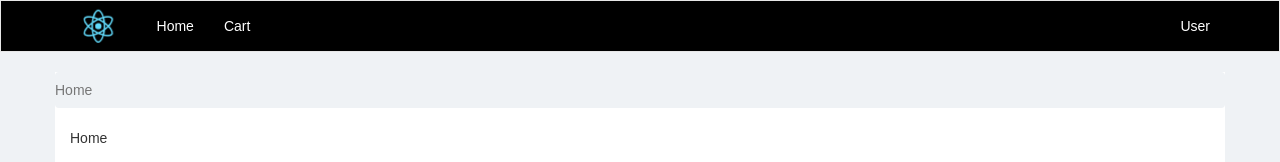
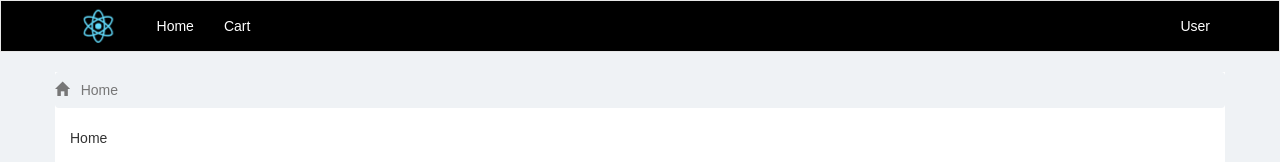
Before and after one commit to tttlan/FE-React-JS, a React app: page / in a window 1280 px wide. Shown: the top 162 px of the page. Built offline with nearby package versions, Linux system fonts and the light colour scheme.

Commit message:
react js

```diff
--- a/src/App.js
+++ b/src/App.js
@@ -1,7 +1,7 @@
 import React, { Component, Fragment } from 'react';
 import { BrowserRouter as Router } from "react-router-dom";
 
-import AppLayout from './components/shared/AppLayout.component';
+import AppLayout from './components/shared/layout/AppLayout.component';
 
 class App extends Component {
 	render() {
--- a/src/components/shared/AppBreadcrumb.component.js
+++ /dev/null
@@ -1,32 +0,0 @@
-import React, { Component } from 'react';
-
-import Breadcrumb from 'react-bootstrap/lib/Breadcrumb';
-
-import './app-breadcrumb.scss';
-
-class AppBreadcrumb extends Component {
-    checkActiveBreadcrumbItem(pathName) {
-        const currentPathName = window.location.pathname;
-        let active = false;
-
-        if (currentPathName === pathName) {
-            active = true;
-        }
-
-        return active;
-    }
-
-    render() {
-        return (
-            <Breadcrumb className="app-breadcrumb">
-                <Breadcrumb.Item href="/" active={this.checkActiveBreadcrumbItem('/')}>Home</Breadcrumb.Item>
-                {
-                    this.checkActiveBreadcrumbItem('/cart') ?
-                        <Breadcrumb.Item active={this.checkActiveBreadcrumbItem('/cart')}>Shopping Cart</Breadcrumb.Item> : ''
-                }
-            </Breadcrumb>
-        );
-    }
-}
-
-export default AppBreadcrumb;
--- /dev/null
+++ b/src/components/shared/breadcrumb/AppBreadcrumb.component.js
@@ -0,0 +1,73 @@
+import React, { Component } from 'react';
+
+import Breadcrumb from 'react-bootstrap/lib/Breadcrumb';
+import Glyphicon from 'react-bootstrap/lib/Glyphicon';
+
+import './app-breadcrumb.scss';
+
+class AppBreadcrumb extends Component {
+    constructor(props) {
+        super(props);
+        this.state = {
+            breadcrumbs: [
+                {
+                    id: 'home',
+                    name: 'Home',
+                    icon: 'glyphicon glyphicon-home',
+                    href: '/'
+                },
+                {
+                    id: 'shopping_cart',
+                    name: 'Shopping Cart',
+                    icon: 'glyphicon glyphicon-shopping-cart',
+                    href: '/cart'
+                }
+            ]
+        };
+
+        this.checkActiveBreadcrumbItem = this.checkActiveBreadcrumbItem.bind(this);
+        this.showBreadcrumb = this.showBreadcrumb.bind(this);
+    }
+
+    checkActiveBreadcrumbItem(pathName) {
+        const currentPathName = window.location.pathname;
+        let active = false;
+
+        if (currentPathName === pathName) {
+            active = true;
+        }
+
+        return active;
+    }
+
+    showBreadcrumb(href) {
+        const currentPathName = window.location.pathname;
+        let show = false;
+
+        if (currentPathName.indexOf(href) > -1) {
+            show = true;
+        }
+
+        return show;
+    }
+
+    render() {
+        return (
+            <Breadcrumb className="app-breadcrumb">
+                {
+                    this.state.breadcrumbs.map((breadcrumb) => {
+                        return (
+                            this.showBreadcrumb(breadcrumb.href) ?
+                                <Breadcrumb.Item key={breadcrumb.id} href={breadcrumb.href} active={this.checkActiveBreadcrumbItem(breadcrumb.href)} >
+                                    <Glyphicon glyph={breadcrumb.icon} /> &nbsp; {breadcrumb.name}
+                                </Breadcrumb.Item>
+                                : ''
+                        );
+                    })
+                }
+            </Breadcrumb>
+        );
+    }
+}
+
+export default AppBreadcrumb;
--- a/src/components/shared/app-breadcrumb.scss
+++ b/src/components/shared/breadcrumb/app-breadcrumb.scss
@@ -1,4 +1,8 @@
 .app-breadcrumb {
     background-color: #eff2f5;
     padding-left: 0px;
+
+    a {
+        text-decoration: none;
+    }
 }
--- a/src/components/shared/AppHeader.component.js
+++ b/src/components/shared/header/AppHeader.component.js
@@ -4,7 +4,7 @@ import Navbar from 'react-bootstrap/lib/Navbar';
 import Nav from 'react-bootstrap/lib/Nav';
 import NavItem from 'react-bootstrap/lib/NavItem';
 
-import logo from '../../logo.svg';
+import logo from '../../../logo.svg';
 import './app-header.scss';
 
 class AppHeader extends Component {
```
Also changed, not shown: package.json (+8 -5 lines), src/components/shared/layout/AppLayout.component.js (renamed from src/components/shared/AppLayout.component.js, +4 -4 lines), src/components/shared/footer/AppFooter.component.js (renamed from src/components/shared/AppFooter.component.js), src/components/shared/footer/app-footer.scss (renamed from src/components/shared/app-footer.scss), src/components/shared/header/app-header.scss (renamed from src/components/shared/app-header.scss), src/components/shared/layout/app-layout.scss (renamed from src/components/shared/app-layout.scss).
